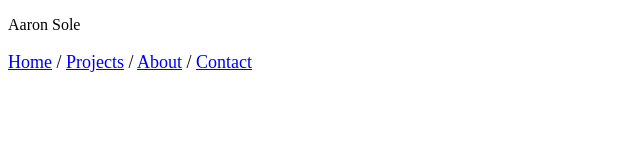
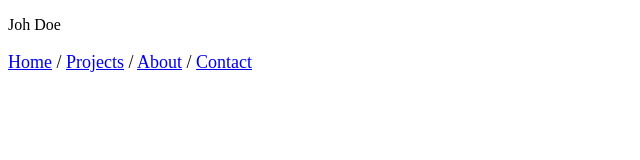
Before and after one commit to popout767/Practice-CV-Letter-HTML, a plain HTML site: page Basic HTML SIte/index.html in a window 1280 px wide. Shown: the full height of the page, 0-640 px from the left. Drawn offline with Linux system fonts and the light colour scheme.

Commit message:
Update index.html

```diff
--- a/Basic HTML SIte/index.html
+++ b/Basic HTML SIte/index.html
@@ -9,7 +9,7 @@
   </head>
   <body>
     <header>
-      <p>Aaron Sole</p>
+      <p>Joh Doe</p>
       <nav>
         <p style="font-size: large">
           <a href="#">Home</a> / <a href="/Projects.html">Projects</a> /
```
